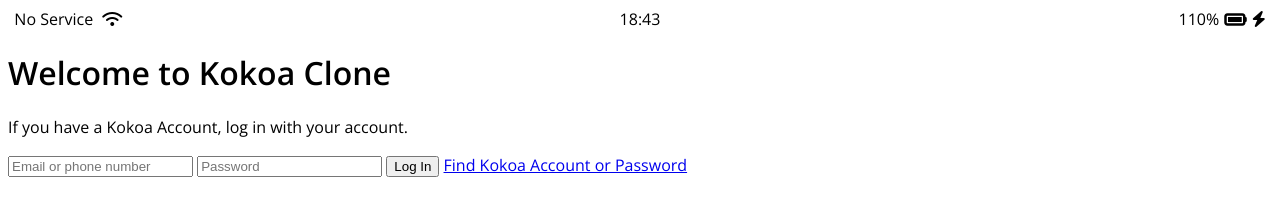
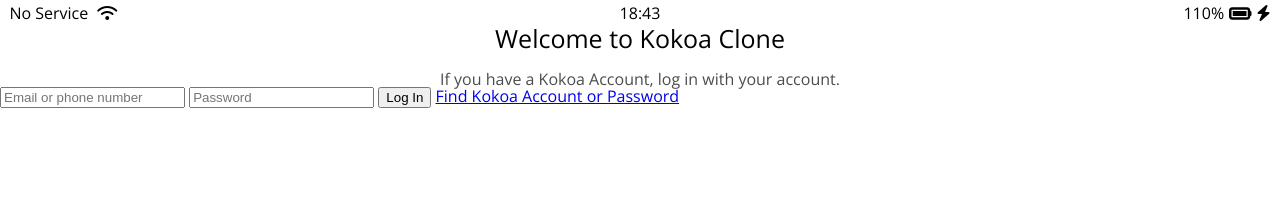
Before and after one commit to Jakelul/NM_kokoa_clone_2022, a plain HTML site: page index.html in a window 1280 px wide. Drawn offline with nearby package versions, Linux system fonts and the light colour scheme.

Commit message:
6.6 Sign Up Screen part Three
1.reset css
2.page ruler redux
3.gray = 0.7 opacity
4.font width = Open Sans 600

```diff
--- /dev/null
+++ b/css/reset.css
@@ -0,0 +1,130 @@
+html,
+body,
+div,
+span,
+applet,
+object,
+iframe,
+h1,
+h2,
+h3,
+h4,
+h5,
+h6,
+p,
+blockquote,
+pre,
+a,
+abbr,
+acronym,
+address,
+big,
+cite,
+code,
+del,
+dfn,
+em,
+img,
+ins,
+kbd,
+q,
+s,
+samp,
+small,
+strike,
+strong,
+sub,
+sup,
+tt,
+var,
+b,
+u,
+i,
+center,
+dl,
+dt,
+dd,
+ol,
+ul,
+li,
+fieldset,
+form,
+label,
+legend,
+table,
+caption,
+tbody,
+tfoot,
+thead,
+tr,
+th,
+td,
+article,
+aside,
+canvas,
+details,
+embed,
+figure,
+figcaption,
+footer,
+header,
+hgroup,
+menu,
+nav,
+output,
+ruby,
+section,
+summary,
+time,
+mark,
+audio,
+video {
+    margin: 0;
+    padding: 0;
+    border: 0;
+    font-size: 100%;
+    font: inherit;
+    vertical-align: baseline;
+}
+
+/* HTML5 display-role reset for older browsers */
+article,
+aside,
+details,
+figcaption,
+figure,
+footer,
+header,
+hgroup,
+menu,
+nav,
+section {
+    display: block;
+}
+
+body {
+    line-height: 1;
+}
+
+ol,
+ul {
+    list-style: none;
+}
+
+blockquote,
+q {
+    quotes: none;
+}
+
+blockquote:before,
+blockquote:after,
+q:before,
+q:after {
+    content: '';
+    content: none;
+}
+
+table {
+    border-collapse: collapse;
+    border-spacing: 0;
+}
--- /dev/null
+++ b/css/status-bar.css
@@ -0,0 +1,29 @@
+.status-bar {
+    display: flex;
+    justify-content: center;
+    padding: 5px 3px;
+    /* padding으로 상단 아이콘들 간격 조절 */
+}
+
+.status-bar__column {
+    width: 33%;
+}
+
+.status-bar__column:first-child span {
+    margin-right: 5px;
+}
+
+.status-bar__column:nth-child(2) {
+    display: flex;
+    justify-content: center;
+}
+
+.status-bar__column:last-child {
+    display: flex;
+    justify-content: flex-end;
+    align-items: center;
+}
+
+.status-bar__column .fa-battery-full {
+    margin: 0px 5px;
+}
--- a/css/styles.css
+++ b/css/styles.css
@@ -1,28 +1,33 @@
 @import url("https://fonts.googleapis.com/css2?family=Open+Sans:wght@400;600&display=swap");
+@import "reset.css";
+@import "status-bar.css";
+
 body {
   font-family: "Open Sans", sans-serif;
 }
 
-.status-bar {
-    display: flex;
-    justify-content: center;
-  }
-  .status-bar__column {
-    width: 33%;
-  }
-  .status-bar__column:first-child span {
-    margin-right: 5px;
-  }
-  .status-bar__column:nth-child(2) {
-    display: flex;
-    justify-content: center;
-  }
-  .status-bar__column:last-child {
-    display: flex;
-    justify-content: flex-end;
-    align-items: center;
-  }
+.welcome-header {
+  margin-top: 90px 0px;
+  /* 헤더와 상단의 간격 145px만큼 띄우기 */
+  text-align: center;
+  /* display:flex를 사용할 수 있으나 h1이나 p를 다룰때는 text-align을 쓰자 */
+  display: flex;
+  /* 여기서 text 위치를 배열하려면 */
+  flex-direction: column;
+  /* 좌우가 아닌 위아래로 배열하려면? */
+  align-items: center;
+  /* 교차축을 이용해 센터로 오게하자 */
+}
 
-  .status-bar__column .fa-battery-full {
-    margin: 0px 5px;
-  }
+.welcome-header__title {
+  margin-bottom: 20px;
+  /* title과 아래 간격 40px 조절 */
+  font-size: 25px;
+}
+
+/* 아래 글의 텍스트 너비가 제한적이다. 이를 풀어주려면 */
+.welcome-header__text {
+  width: 60%;
+  opacity: 0.7;
+  /* 회색효과*/
+}
```
